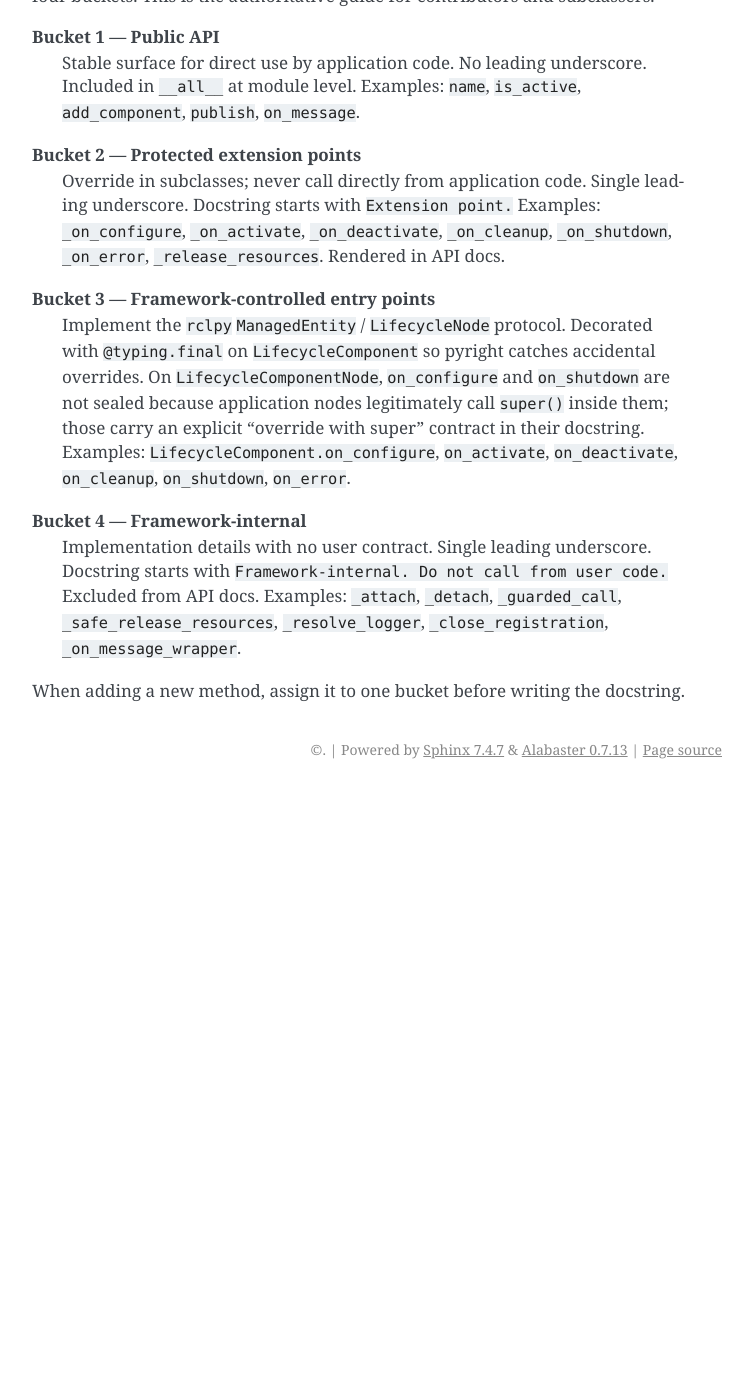
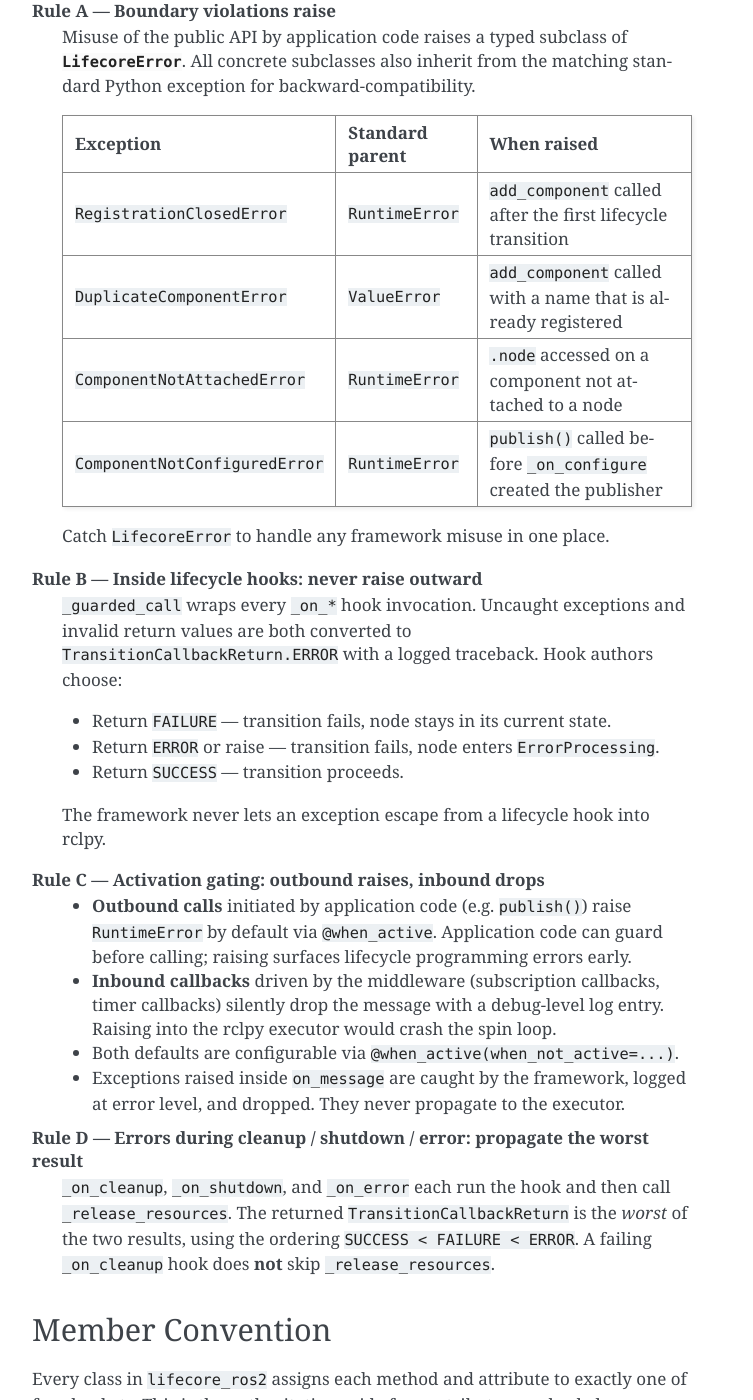
Before and after one commit to apajon/lifecore_ros2, a Sphinx documentation site: the page built from docs/architecture.rst, in a window 1280 px wide and 1400 px high, scrolled down 2047 px. Shown: the whole window, without its empty margins (388-1141 px from the left). Built offline with Sphinx 7.4.7, drawn with Linux system fonts in a browser that asks for light colours; before the commit the page ends 2836 px from its top, so only the background shows below that; some of the changed text lies outside the part shown.

Commit message:
docs(architecture): document the four error policy rules
Add an "Error Policy" section to docs/architecture.rst stating the
four rules that govern framework error behavior:

  Rule A — Boundary violations raise LifecoreError subclasses
           (with a table of all four typed exceptions).
  Rule B — Lifecycle hooks never raise outward; the guard converts
           exceptions and invalid returns to ERROR.
  Rule C — Activation gating: outbound calls raise, inbound callbacks
           drop silently; on_message exceptions are caught.
  Rule D — Cleanup/shutdown/error propagate the worst result of the
           hook and the resource-release call.

Refs TODO 3.5.

```diff
--- a/docs/architecture.rst
+++ b/docs/architecture.rst
@@ -74,6 +74,65 @@ The following invariants are binding for all ``LifecycleComponent`` subclasses.
   ``LifecycleSubscriberComponent`` silently drops incoming messages when inactive.
   Both behaviors are intentional and consistent with explicit activation semantics.
 
+Error Policy
+------------
+
+The framework enforces one coherent error policy across four axes.
+
+**Rule A — Boundary violations raise**
+  Misuse of the public API by application code raises a typed subclass of
+  :class:`~lifecore_ros2.LifecoreError`. All concrete subclasses also inherit from
+  the matching standard Python exception for backward-compatibility.
+
+  .. list-table::
+     :header-rows: 1
+
+     * - Exception
+       - Standard parent
+       - When raised
+     * - ``RegistrationClosedError``
+       - ``RuntimeError``
+       - ``add_component`` called after the first lifecycle transition
+     * - ``DuplicateComponentError``
+       - ``ValueError``
+       - ``add_component`` called with a name that is already registered
+     * - ``ComponentNotAttachedError``
+       - ``RuntimeError``
+       - ``.node`` accessed on a component not attached to a node
+     * - ``ComponentNotConfiguredError``
+       - ``RuntimeError``
+       - ``publish()`` called before ``_on_configure`` created the publisher
+
+  Catch ``LifecoreError`` to handle any framework misuse in one place.
+
+**Rule B — Inside lifecycle hooks: never raise outward**
+  ``_guarded_call`` wraps every ``_on_*`` hook invocation. Uncaught exceptions and
+  invalid return values are both converted to ``TransitionCallbackReturn.ERROR`` with
+  a logged traceback. Hook authors choose:
+
+  - Return ``FAILURE`` — transition fails, node stays in its current state.
+  - Return ``ERROR`` or raise — transition fails, node enters ``ErrorProcessing``.
+  - Return ``SUCCESS`` — transition proceeds.
+
+  The framework never lets an exception escape from a lifecycle hook into rclpy.
+
+**Rule C — Activation gating: outbound raises, inbound drops**
+  - **Outbound calls** initiated by application code (e.g. ``publish()``) raise
+    ``RuntimeError`` by default via ``@when_active``. Application code can guard
+    before calling; raising surfaces lifecycle programming errors early.
+  - **Inbound callbacks** driven by the middleware (subscription callbacks, timer
+    callbacks) silently drop the message with a debug-level log entry. Raising into
+    the rclpy executor would crash the spin loop.
+  - Both defaults are configurable via ``@when_active(when_not_active=...)``.
+  - Exceptions raised inside ``on_message`` are caught by the framework, logged at
+    error level, and dropped. They never propagate to the executor.
+
+**Rule D — Errors during cleanup / shutdown / error: propagate the worst result**
+  ``_on_cleanup``, ``_on_shutdown``, and ``_on_error`` each run the hook and then
+  call ``_release_resources``. The returned ``TransitionCallbackReturn`` is the
+  *worst* of the two results, using the ordering ``SUCCESS < FAILURE < ERROR``.
+  A failing ``_on_cleanup`` hook does **not** skip ``_release_resources``.
+
 Member Convention
 -----------------
 
```
